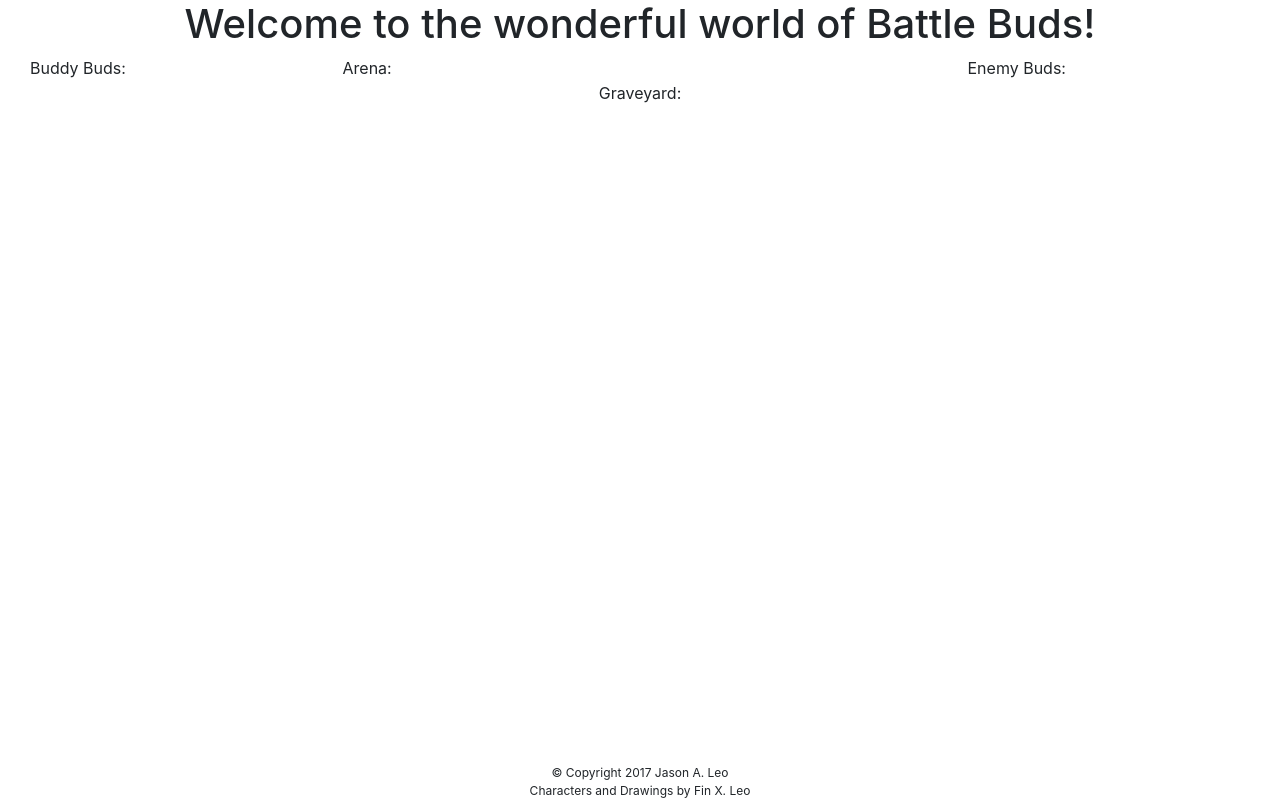
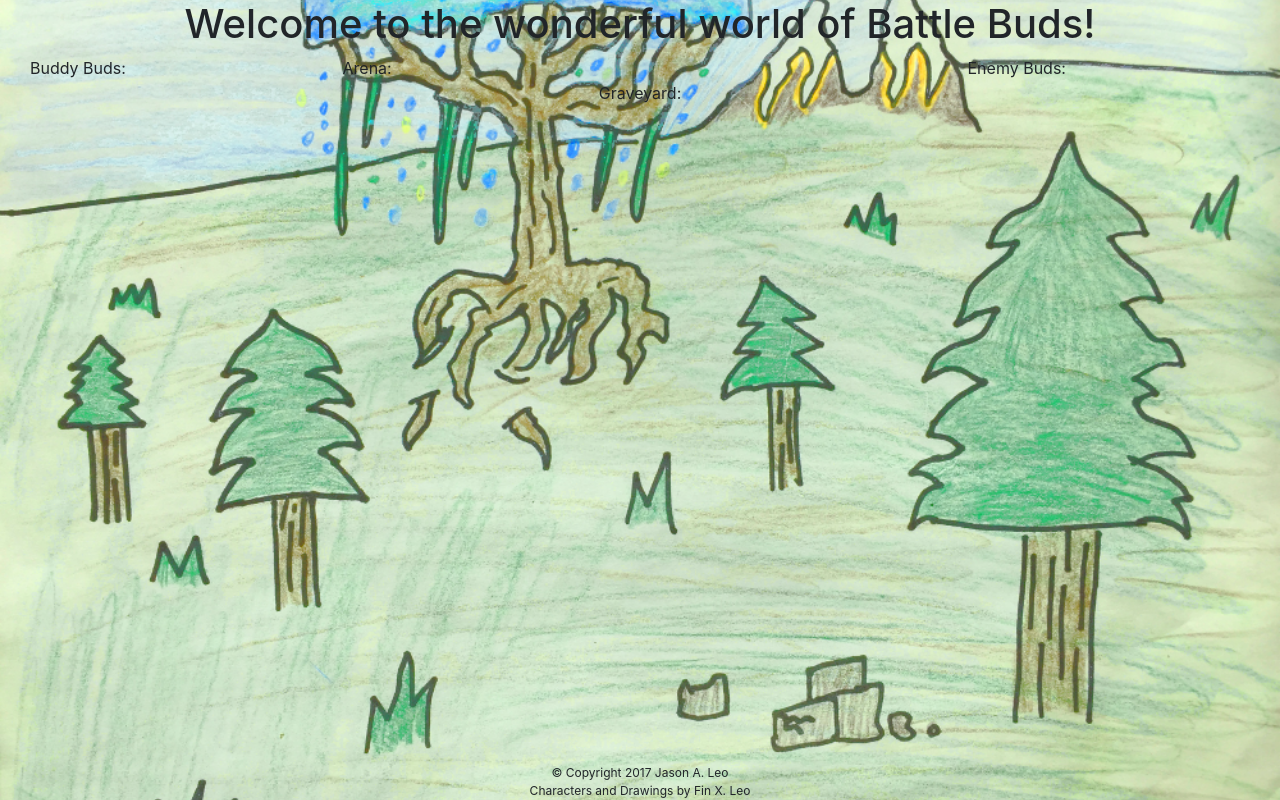
Before and after one commit to xezian/week-4-game, a plain HTML site: page index.html in a window 1280 px wide. Drawn offline with nearby package versions, Linux system fonts and the light colour scheme.

Commit message:
everyone got filled in

```diff
--- a/assets/css/style.css
+++ b/assets/css/style.css
@@ -7,6 +7,17 @@ body {
     margin: 0;
     padding-bottom: 50px;
     min-height: 100%;
+}
+.maincontain {
+    position: absolute;
+    height: 100%;
+    background-image: url(../images/bg-default.png);
+    background-position: center center;
+    background-repeat: no-repeat;
+    background-attachment: fixed;
+    background-size: cover;
+    background-color: #464646;
+    /* background image styling found at https://www.webpagefx.com/blog/web-design/responsive-background-image/ */
 }
 .bud-image {
     width: 60px;
--- a/index.html
+++ b/index.html
@@ -13,9 +13,9 @@
     <link rel="stylesheet" type="text/css" href="assets/css/style.css">
     <title>Battle Buds</title>
     </head>
-    <body>
+    <body class="img-fluid">
     <!-- main container -->
-        <div class="container-fluid">
+        <div class="container-fluid maincontain">
     <!-- container for game messages -->
             <div class="container-fluid">
                 <div class="row justify-content-center" id="top-message">
```
Also changed, not shown: assets/images/bg-default.png (added), assets/images/spike.png, 6 other files.
